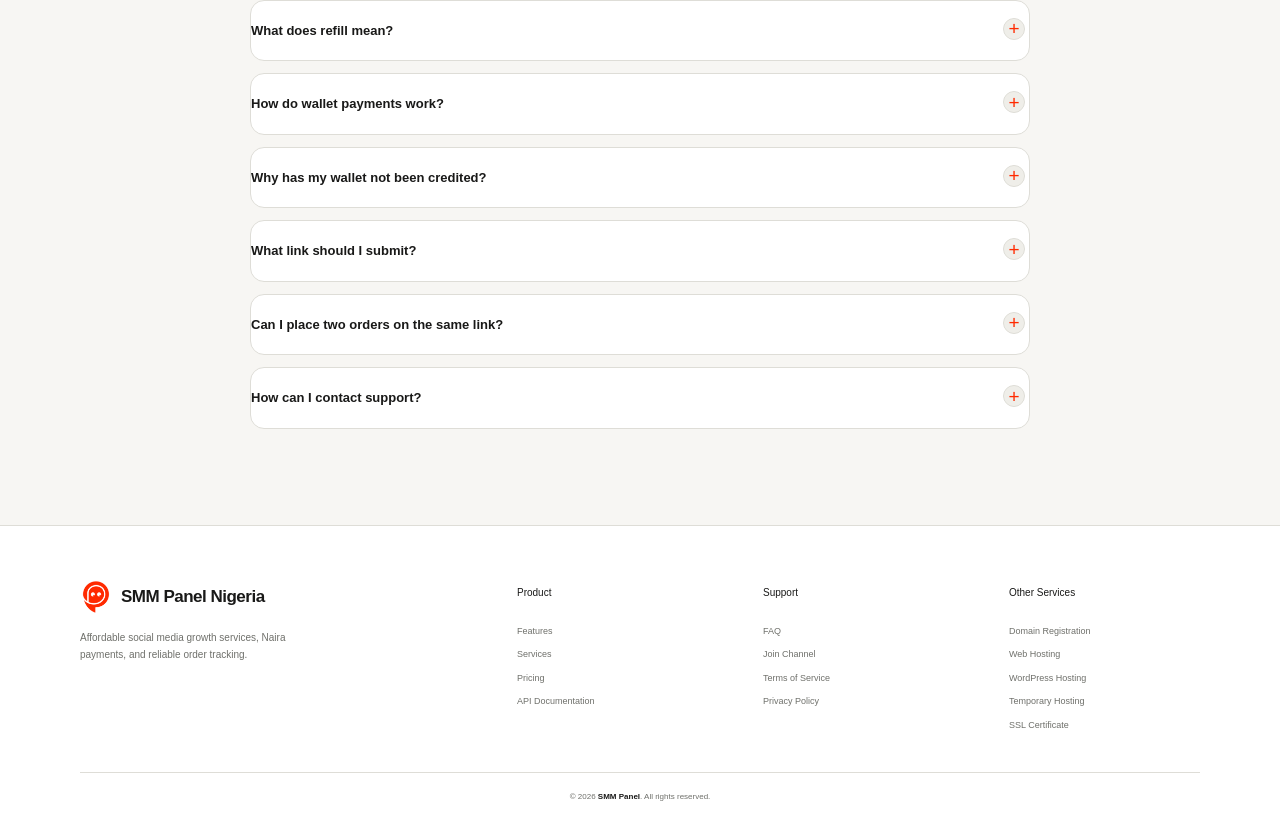
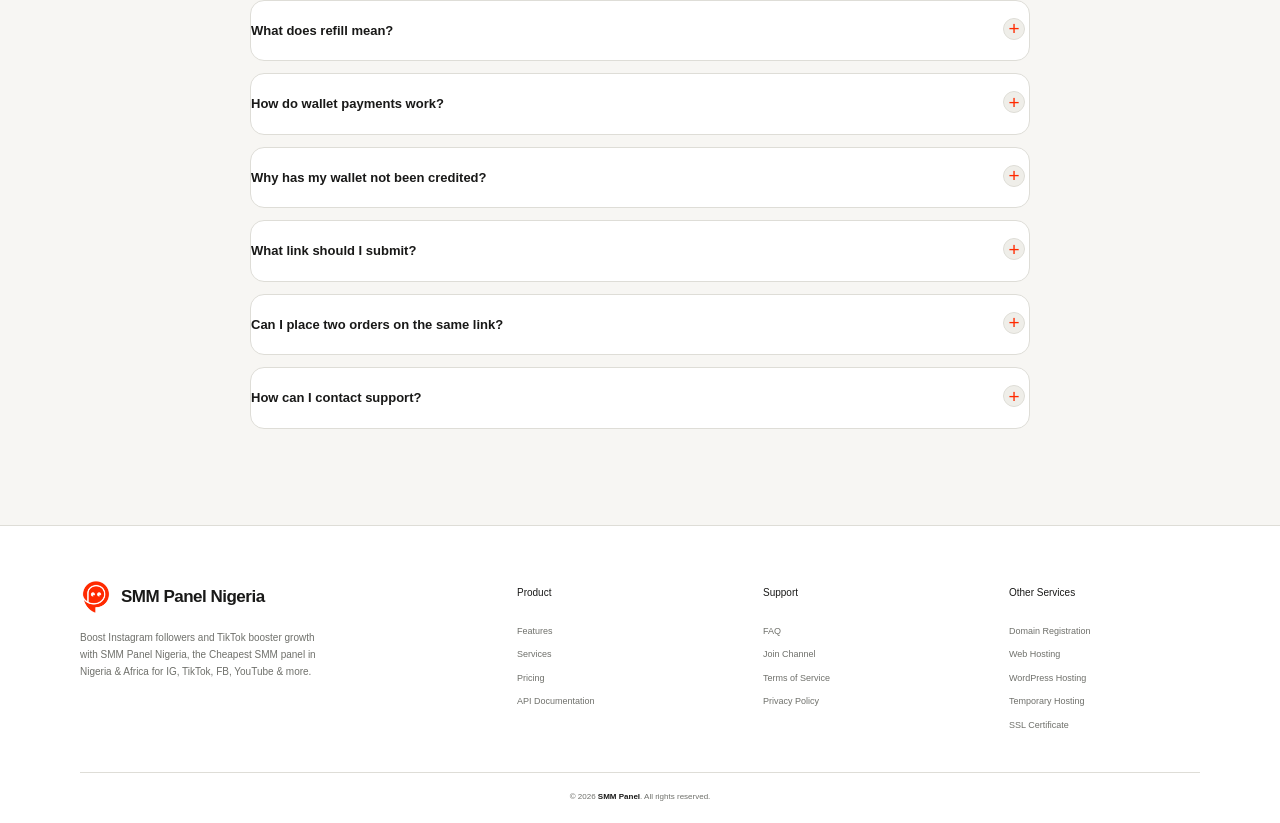
Before and after one commit to Bornorbang/smm-panel, a Next.js app: page /faq in a window 1280 px wide. Shown: the part 551-1374 px from the top of the page. Built offline with nearby package versions, Linux system fonts and the light colour scheme; no server answers.

Commit message:
Add Google Analytics and update SEO and footer copy

```diff
--- a/src/app/layout.tsx
+++ b/src/app/layout.tsx
@@ -4,8 +4,8 @@
 
 export const metadata: Metadata = {
   metadataBase: new URL(process.env.NEXT_PUBLIC_SITE_URL || "http://localhost:3001"),
-  title: { default: "SMM Panel Nigeria | Affordable Social Media Growth", template: "%s | SMM Panel Nigeria" },
-  description: "SMM Panel Nigeria provides affordable Instagram, TikTok, YouTube, Facebook, Telegram and X services with Naira payments and live order tracking.",
+  title: { default: "Cheapest SMM panel in Nigeria | SMM Panel Nigeria", template: "%s | SMM Panel Nigeria" },
+  description: "Boost Instagram followers and TikTok booster growth with SMM Panel Nigeria, the Cheapest SMM panel in Nigeria & Africa for IG, TikTok, FB, YouTube & more.",
   keywords: ["SMM panel Nigeria","cheapest SMM panel in Nigeria","social media marketing panel Nigeria","buy Instagram followers Nigeria","buy TikTok views Nigeria"],
   applicationName: "SMM Panel",
   icons: { icon: [{url:"/smm-panel.png",type:"image/png"}], shortcut:"/smm-panel.png", apple:"/smm-panel.png" },
@@ -13,15 +13,29 @@
   creator: "SMM Panel Nigeria",
   publisher: "SMM Panel Nigeria",
   alternates: {canonical:"/"},
-  openGraph: {type:"website",locale:"en_NG",siteName:"SMM Panel Nigeria",title:"SMM Panel Nigeria | Affordable Social Media Growth",description:"Fund in Naira, choose a social media service and track every order from one simple Nigerian SMM panel.",url:"/"},
-  twitter: {card:"summary_large_image",title:"SMM Panel Nigeria",description:"Affordable social media services with Naira payments and live order tracking."},
+  openGraph: {type:"website",locale:"en_NG",siteName:"SMM Panel Nigeria",title:"Cheapest SMM panel in Nigeria | SMM Panel Nigeria",description:"Boost Instagram followers and TikTok booster growth with SMM Panel Nigeria, the Cheapest SMM panel in Nigeria & Africa for IG, TikTok, FB, YouTube & more.",url:"/"},
+  twitter: {card:"summary_large_image",title:"Cheapest SMM panel in Nigeria | SMM Panel Nigeria",description:"Boost Instagram followers and TikTok booster growth with SMM Panel Nigeria, the Cheapest SMM panel in Nigeria & Africa for IG, TikTok, FB, YouTube & more."},
   robots: {index:true,follow:true,googleBot:{index:true,follow:true,"max-image-preview":"large","max-snippet":-1,"max-video-preview":-1}},
 };
 
 export default function RootLayout({ children }: LayoutProps<"/">) {
   return (
     <html lang="en" className="h-full antialiased" suppressHydrationWarning>
-      <head><ThemeScript /></head>
+      <head>
+        {/* Google tag is included once here for every page. */}
+        {/* eslint-disable-next-line @next/next/next-script-for-ga */}
+        <script async src="https://www.googletagmanager.com/gtag/js?id=G-CLFQSHZ3M0" />
+        <script
+          id="google-tag-config"
+          dangerouslySetInnerHTML={{ __html: `
+            window.dataLayer = window.dataLayer || [];
+            function gtag(){dataLayer.push(arguments);}
+            gtag('js', new Date());
+            gtag('config', 'G-CLFQSHZ3M0');
+          ` }}
+        />
+        <ThemeScript />
+      </head>
       <body className="min-h-full flex flex-col">{children}</body>
     </html>
   );
--- a/src/components/site-footer.tsx
+++ b/src/components/site-footer.tsx
@@ -7,8 +7,7 @@
         <div>
           <Logo />
           <p className="footer-copy">
-            Affordable social media growth services, Naira payments, and
-            reliable order tracking.
+            Boost Instagram followers and TikTok booster growth with SMM Panel Nigeria, the Cheapest SMM panel in Nigeria &amp; Africa for IG, TikTok, FB, YouTube &amp; more.
           </p>
         </div>
         <div>
```
